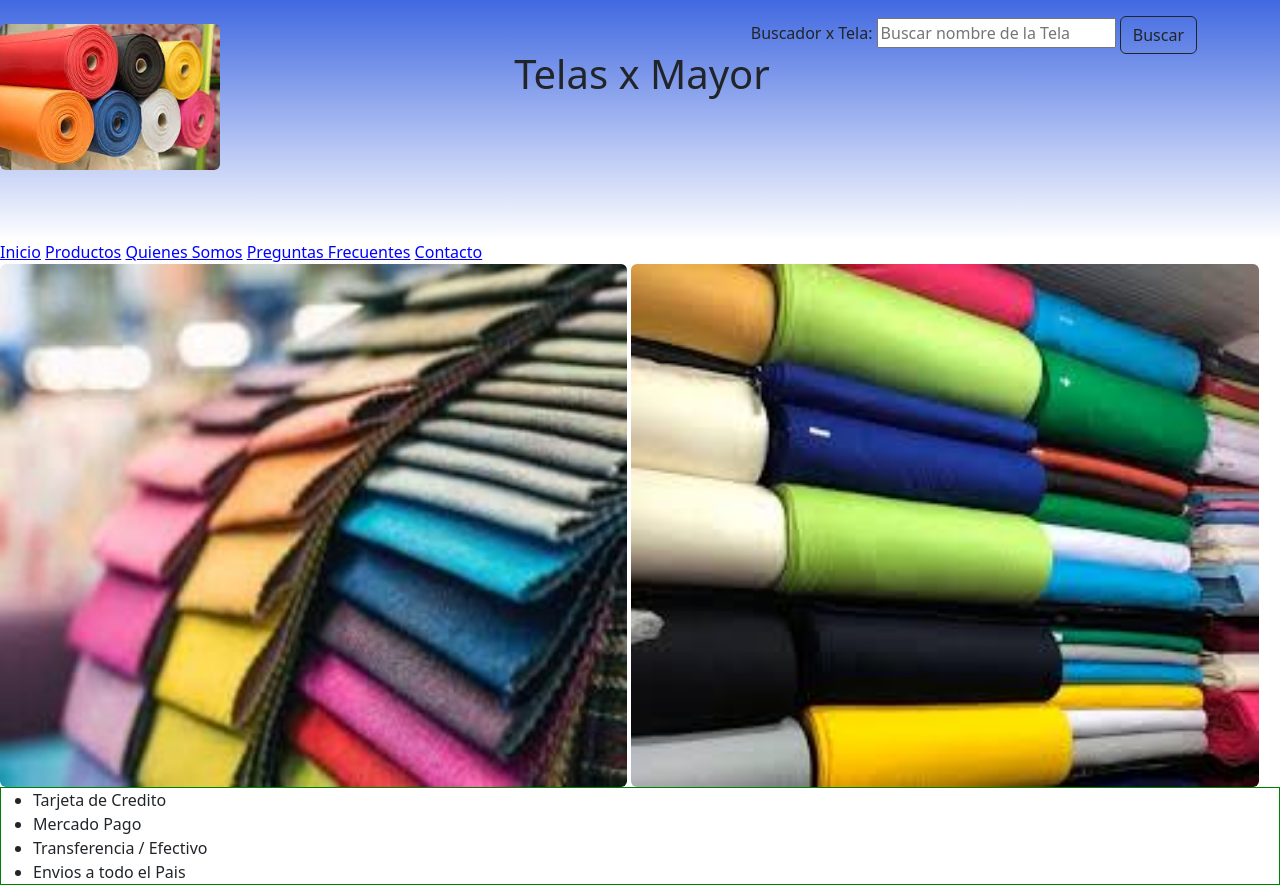
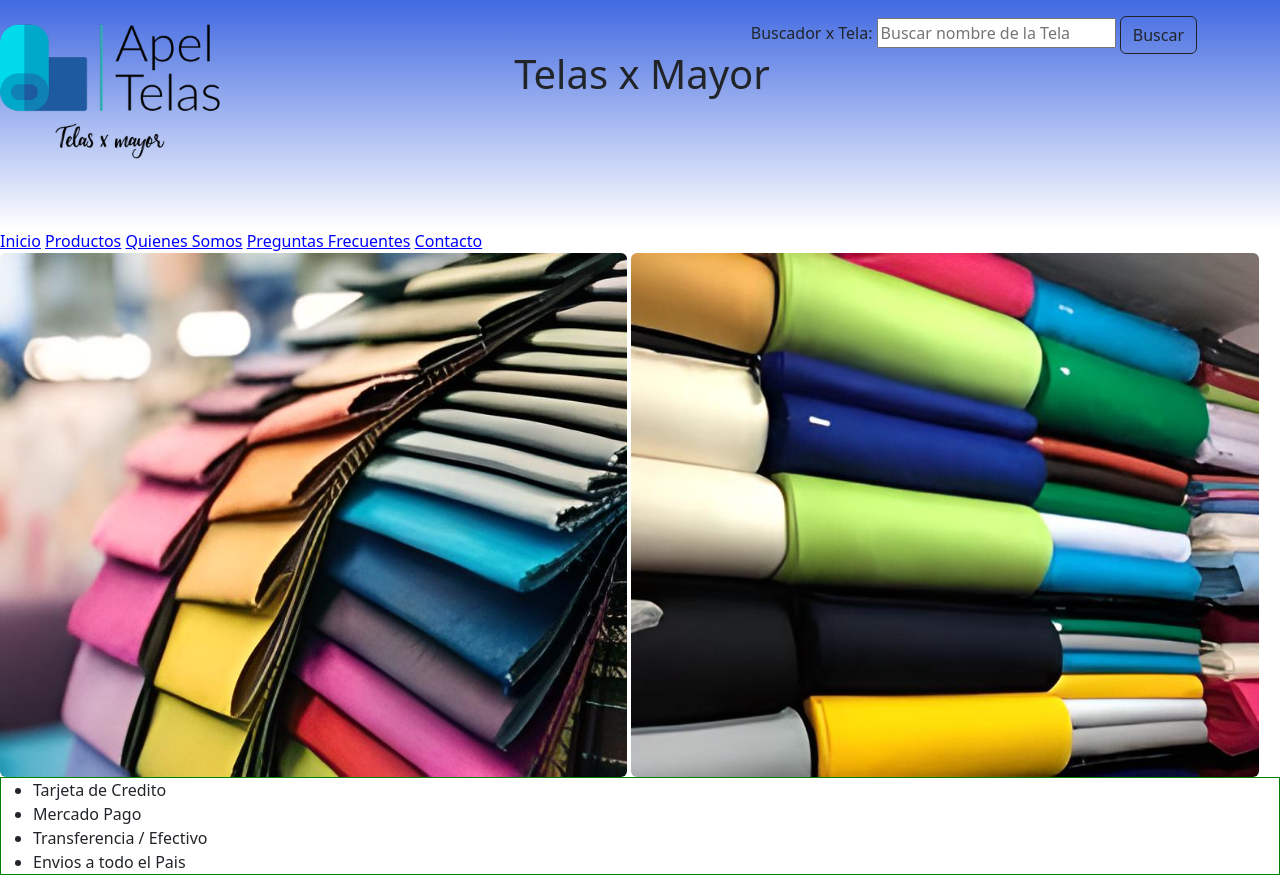
Before and after one commit to GustavoApelbaum/apel, a plain HTML site: page index.html in a window 1280 px wide. Shown: the top 887 px of the page. Drawn offline with nearby package versions, Linux system fonts and the light colour scheme.

Commit message:
mejore calidad de imagen de index, cambie logo

```diff
--- a/index.html
+++ b/index.html
@@ -24,7 +24,7 @@
         </div>
 
         <div class="logo">
-            <img class="rounded" src="imagen/logo.jpg" alt="telas" title="telas varias"/>
+            <img class="rounded" src="imagen/logo.png" alt="telas" title="telas varias"/>
         </div>
 
     </header>
@@ -46,8 +46,8 @@
 
 
             <div>
-                <img class="rounded" width="100%" src="imagen/images.jpg" alt="Telas" title="Telas Variadas">
-                <img class="rounded" width="100%" src="imagen/images2.jpg" alt="Telas" title="Telas Variadas">
+                <img class="rounded" width="100%" src="imagen/images.png" alt="Telas" title="Telas Variadas">
+                <img class="rounded" width="100%" src="imagen/images2.png" alt="Telas" title="Telas Variadas">
             </div>
 
         <ul class="pago">
```
Also changed, not shown: imagen/images.jpg (deleted), imagen/images.png (added), imagen/images2.jpg (deleted), imagen/images2.png (added), imagen/logo.jpg (deleted), imagen/logo.png (added).
